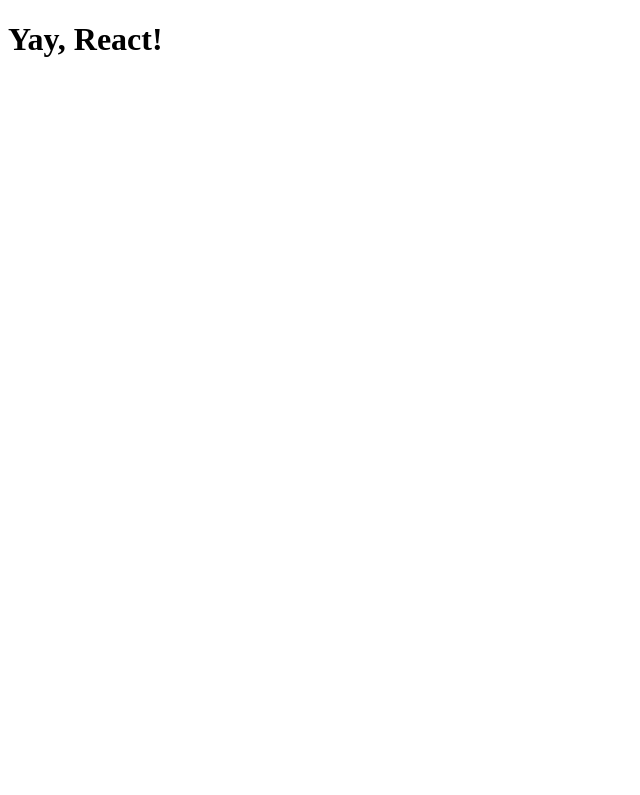
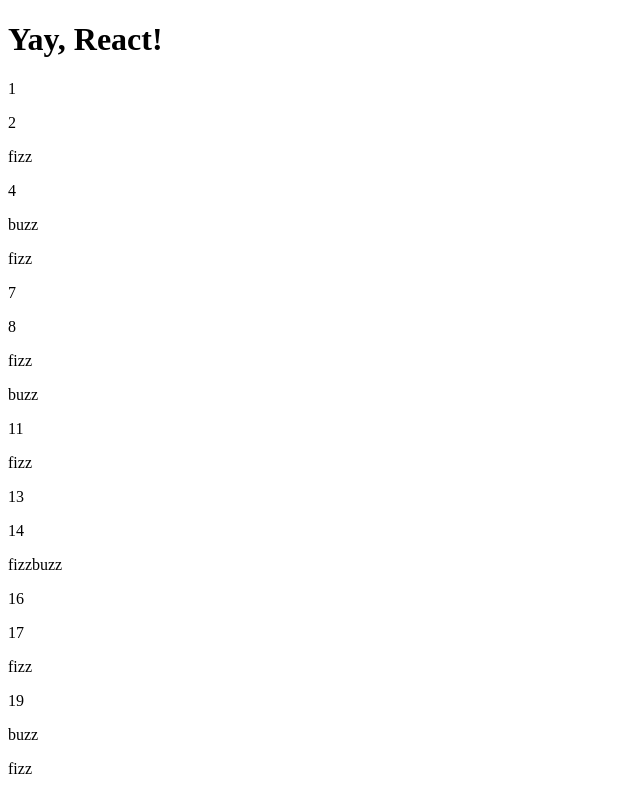
Before and after one commit to JohnJasonFisher/React-Redux-Testing-Demo, a React (Create React App) app: page / in a window 1280 px wide. Shown: the top 795 px of the page, without its empty margins (0-640 px from the left). Built offline with nearby package versions, Linux system fonts and the light colour scheme.

Commit message:
Creates FizzBuzzComp

```diff
--- a/src/components/app/App.js
+++ b/src/components/app/App.js
@@ -1,4 +1,5 @@
 import React, {Component} from 'react'
+import Fizzbuzz from '../fizzbuzz/Fizzbuzz'
 
 class App extends Component {
 	render() {
@@ -6,6 +7,7 @@
 			<div className='App'>
 				<header className='App-header'>
 					<h1>Yay, React!</h1>
+					<Fizzbuzz/>
 				</header>
 			</div>
 		)
--- a/src/components/fizzbuzz/fizzbuzz.js
+++ b/src/components/fizzbuzz/fizzbuzz.js
@@ -1,4 +1,19 @@
-export default num => {
+import React, {Component} from 'react'
+
+export default class Fizzbuzz extends Component {
+	render() {
+		let fbcomp = num => {
+			const pElements = []
+			for (let i=1;i<=num;i++) {
+				pElements.push(<p>{fizzbuzzFunc(i)}</p>)
+			}
+			return pElements
+		}
+		return fbcomp(100)
+	}
+}
+
+export const fizzbuzzFunc = num => {
 	let answer = ''
 	if (num % 3 === 0) {
 		answer += 'fizz'
```
Also changed, not shown: 1 other file (tests, documents, lock files or other folders).
